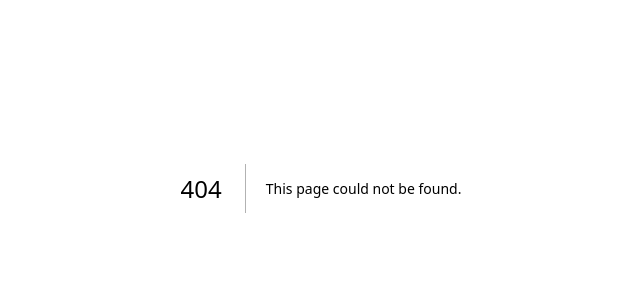
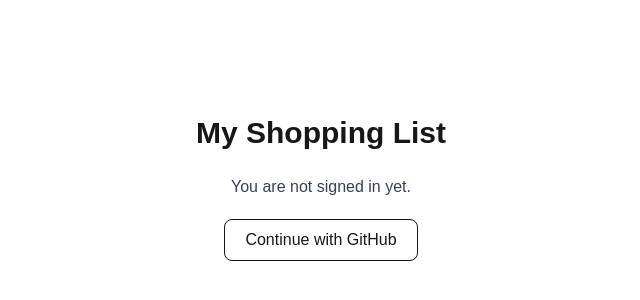
Before and after one commit to zeynepcamgoz/cprg306-assignments, a Next.js app: page /week-9 in a window 1280 px wide. Before the commit this address had no page. Shown: the part 212-512 px from the top of the page, without its empty margins (319-959 px from the left). Built offline with nearby package versions, Linux system fonts and the light colour scheme; no server answers.

Commit message:
finalized week-9

```diff
--- /dev/null
+++ b/app/contexts/AuthContext.js
@@ -0,0 +1,42 @@
+"use client";
+
+import { useContext, createContext, useState, useEffect } from "react";
+import {
+  signInWithPopup,
+  signOut,
+  onAuthStateChanged,
+  GithubAuthProvider,
+} from "firebase/auth";
+import { auth } from "../utils/firebase";
+
+const AuthContext = createContext();
+
+export const AuthContextProvider = ({ children }) => {
+  const [user, setUser] = useState(null);
+
+  const gitHubSignIn = () => {
+    const provider = new GithubAuthProvider();
+    return signInWithPopup(auth, provider);
+  };
+
+  const firebaseSignOut = () => {
+    return signOut(auth);
+  };
+
+  useEffect(() => {
+    const unsubscribe = onAuthStateChanged(auth, (currentUser) => {
+      setUser(currentUser);
+    });
+    return () => unsubscribe();
+  }, [user]);
+
+  return (
+    <AuthContext.Provider value={{ user, gitHubSignIn, firebaseSignOut }}>
+      {children}
+    </AuthContext.Provider>
+  );
+};
+
+export const useUserAuth = () => {
+  return useContext(AuthContext);
+};
--- a/app/layout.js
+++ b/app/layout.js
@@ -1,5 +1,6 @@
 import { Geist, Geist_Mono } from "next/font/google";
 import "./globals.css";
+import { AuthContextProvider } from "./contexts/AuthContext.js";
 
 const geistSans = Geist({
   variable: "--font-geist-sans",
@@ -22,7 +23,9 @@
       <body
         className={`${geistSans.variable} ${geistMono.variable} antialiased`}
       >
-        {children}
+        <AuthContextProvider>
+          {children}
+        </AuthContextProvider>
       </body>
     </html>
   );
--- a/app/page.js
+++ b/app/page.js
@@ -10,7 +10,8 @@
       <Link href="/week-5">week-5</Link><br></br>
       <Link href="/week-6">week-6</Link><br></br>
       <Link href="/week-7">week-7</Link><br></br>
-      <Link href="/week-8">week-8</Link>
+      <Link href="/week-8">week-8</Link><br></br>
+      <Link href="/week-9">week-9</Link>
     </main>
   );
 }
--- /dev/null
+++ b/app/week-9/page.js
@@ -0,0 +1,75 @@
+"use client";
+
+import Link from "next/link";
+import { useUserAuth } from "../contexts/AuthContext";
+
+export default function Dashboard() {
+  const auth = useUserAuth();
+  const currentUser = auth.user;
+
+  async function signInWithGitHub() {
+    try {
+      await auth.gitHubSignIn();
+    } catch (e) {
+      console.error("Login failed:", e);
+    }
+  }
+
+  async function signOutUser() {
+    try {
+      await auth.firebaseSignOut();
+    } catch (e) {
+      console.error("Logout failed:", e);
+    }
+  }
+
+  return (
+    <main className="flex items-center justify-center min-h-screen">
+      <section className="text-center">
+
+        <h1 className="text-3xl font-bold">
+          My Shopping List
+        </h1>
+
+        {currentUser ? (
+          <>
+            <p className="mt-6">
+              Signed in as <strong>{currentUser.displayName}</strong>
+            </p>
+
+            <p className="text-sm text-gray-600">
+              {currentUser.email}
+            </p>
+
+            <button
+              onClick={signOutUser}
+              className="mt-5 px-5 py-2 border rounded-lg hover:bg-gray-200"
+            >
+              Log Out
+            </button>
+
+            <div className="mt-5">
+              <Link href="/week-9/shopping-list" className="underline">
+                View Your List →
+              </Link>
+            </div>
+          </>
+        ) : (
+          <>
+            <p className="mt-6 text-gray-700">
+              You are not signed in yet.
+            </p>
+
+            <button
+              onClick={signInWithGitHub}
+              className="mt-5 px-5 py-2 border rounded-lg hover:bg-gray-200"
+            >
+              Continue with GitHub
+            </button>
+          </>
+        )}
+
+      </section>
+    </main>
+  );
+}
--- a/app/week-9/shopping-list/page.js
+++ b/app/week-9/shopping-list/page.js
@@ -5,6 +5,7 @@
 import NewItem from "./NewItem";
 import ItemList from "./Itemlist";
 import MealIdeas from "./MealIdeas";
+import { useUserAuth } from "../../contexts/AuthContext";
 
 export default function Page() {
   const [items, setItems] = useState(itemsData);
@@ -26,6 +27,17 @@
     setSelectedItemName(cleanedName);
   };
 
+  const { user } = useUserAuth();
+
+  if (!user) {
+    return (
+      <h1 className="flex items-center justify-center min-h-screen">
+        You are not signed in!
+      </h1>
+    );
+  }
+
+
   return (
     <main className="p-10">
       <h1 className="text-3xl font-bold mb-6">Shopping List</h1>
```
